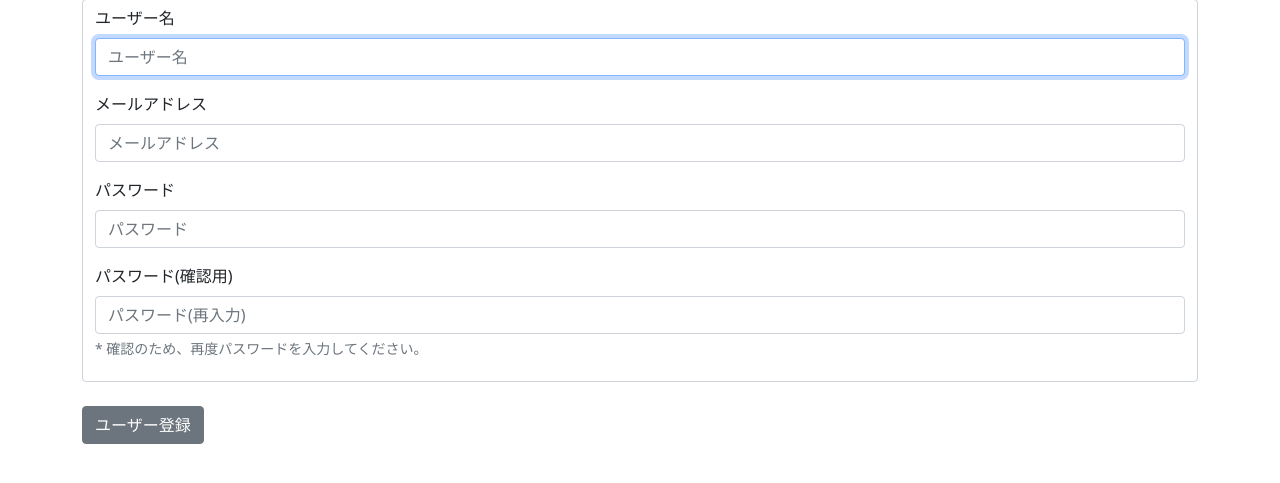
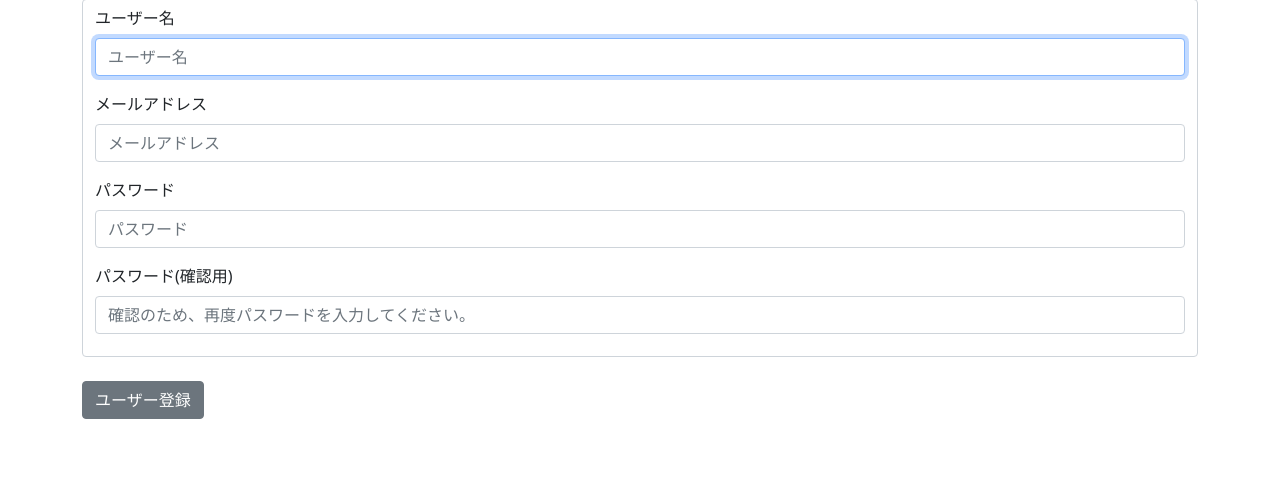
Before and after one commit to shigeyam/MBCblog, a Django app: page /signup/ in a window 1280 px wide. Shown: the part 157-640 px from the top of the page. Run offline with Django 4.2, Linux system fonts and the light colour scheme; some libraries are stand-ins or nearby versions.

Commit message:
signup_form

```diff
--- a/templates/registration/signup.html
+++ b/templates/registration/signup.html
@@ -22,8 +22,7 @@
     </div>
     <div class="mb-3">
       <label class="form-label" for="id_password2">パスワード(確認用)</label>
-      <input type="password" name="password2" autocomplete="new-password" class="form-control" placeholder="パスワード(再入力)" required id="id_password2">
-      <div class="form-text"> * 確認のため、再度パスワードを入力してください。</div>
+      <input type="password" name="password2" autocomplete="new-password" class="form-control" placeholder="確認のため、再度パスワードを入力してください。" required id="id_password2">
     </div>
   </div>
   <br>
```
